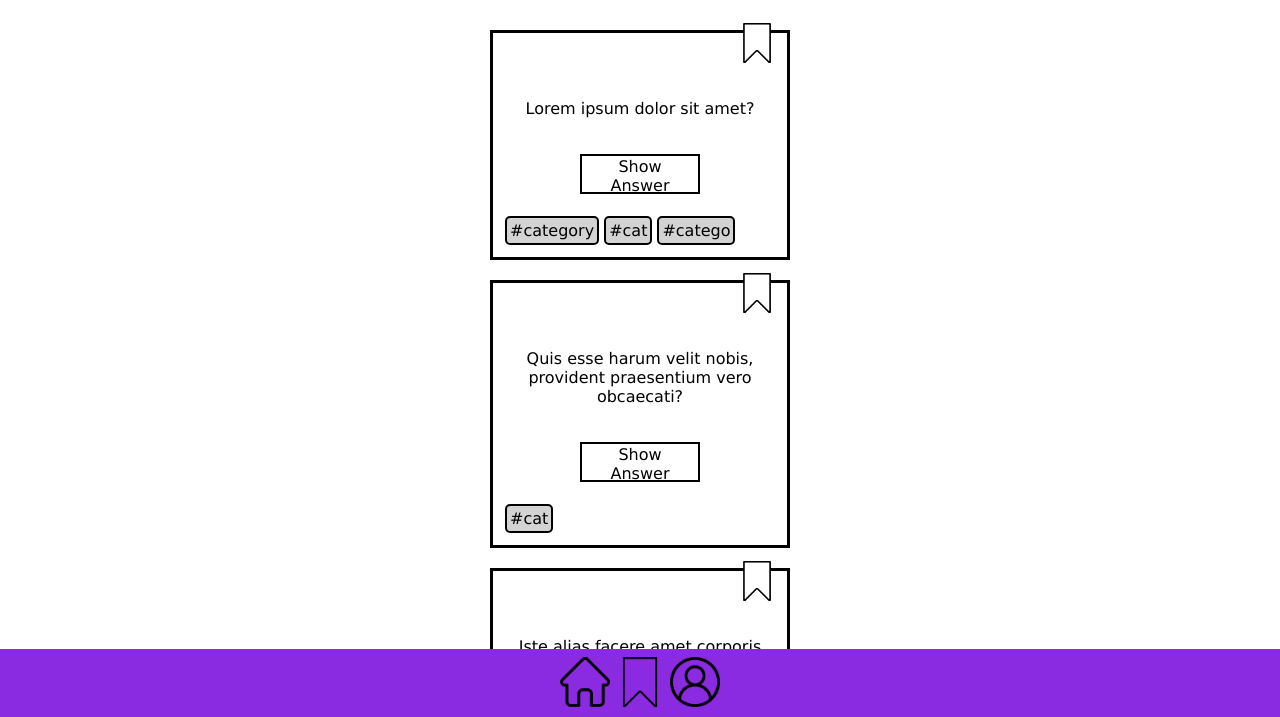
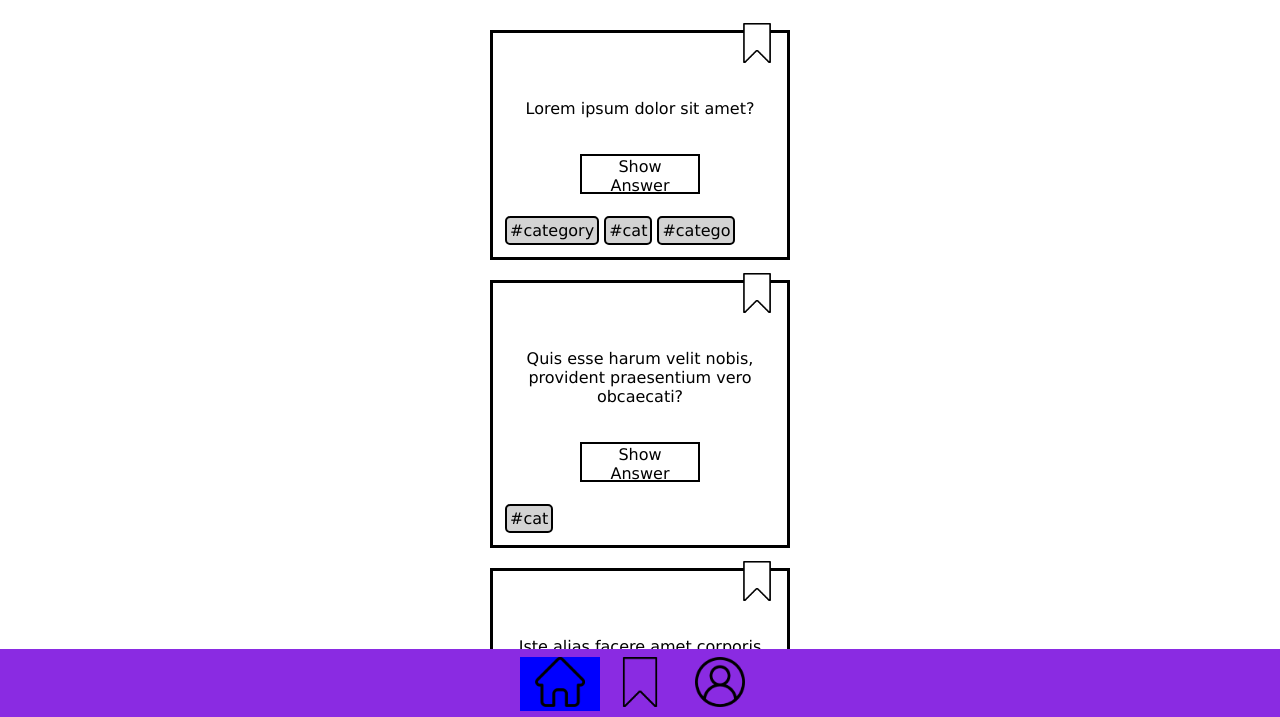
Before and after one commit to RikkeLS/rikke-quiz-app, a plain HTML site: page index.html in a window 1280 px wide. Shown: the part 81-798 px from the top of the page. Drawn offline with Linux system fonts and the light colour scheme.

Commit message:
mark/show current navigation box

```diff
--- a/components/navigation.css
+++ b/components/navigation.css
@@ -14,4 +14,15 @@ footer img {
 }
 
 nav {
+    display: flex;
 }
+
+.nav-item-box {
+    display: flex;
+    justify-content: center;
+    width: 80px;
+    /* background-color: aquamarine; */
+}
+.nav-home-box {
+    background-color: blue;
+}
--- a/index.html
+++ b/index.html
@@ -45,9 +45,10 @@
     </main>
     <footer>
         <nav>
-            <a class="nav-home" href="./index.html"> <img class="nav-image-home" src="./resources/home.png" alt="home-image" ></a>
-            <a class="nav-bookmark" href="./bookmarks.html"> <img class="nav-image-bookmark" src="./resources/bookmark_transparent.png" alt="bookmark-image" ></a>
-            <a class="nav-profile" href="./profile.html"> <img class="nav-image-profile" src="./resources/profile.png" alt="profile-image" > </a>
+            <div class="nav-item-box nav-home-box"><ahref="./index.html"> <img class="nav-image-home" src="./resources/home.png" alt="home-image" ></ahref=> </div>
+
+            <div class="nav-item-box"><a class="nav-bookmark" href="./bookmarks.html"> <img class="nav-image-bookmark" src="./resources/bookmark_transparent.png" alt="bookmark-image" ></a></div>
+            <div class="nav-item-box"> <a class="nav-profile" href="./profile.html"> <img class="nav-image-profile" src="./resources/profile.png" alt="profile-image" > </a> </div>
 
         </nav>
     </footer>
```
